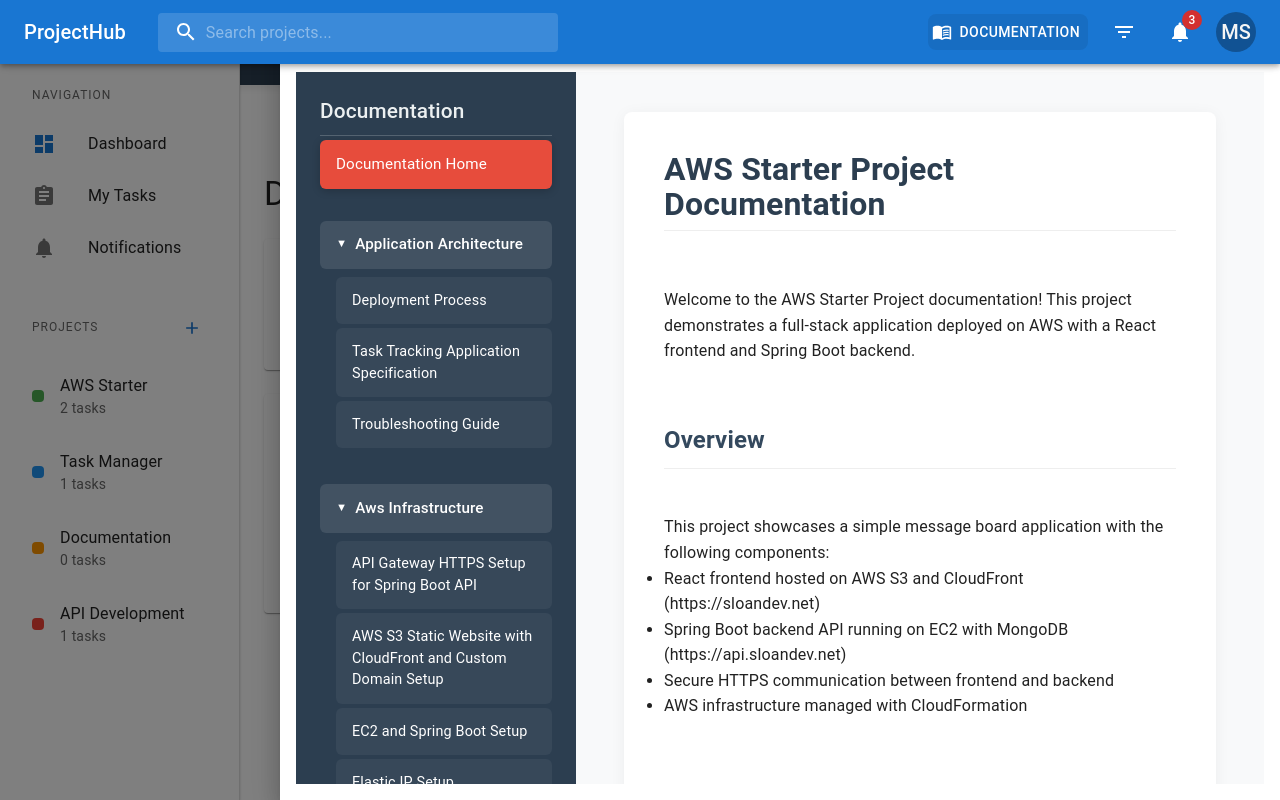
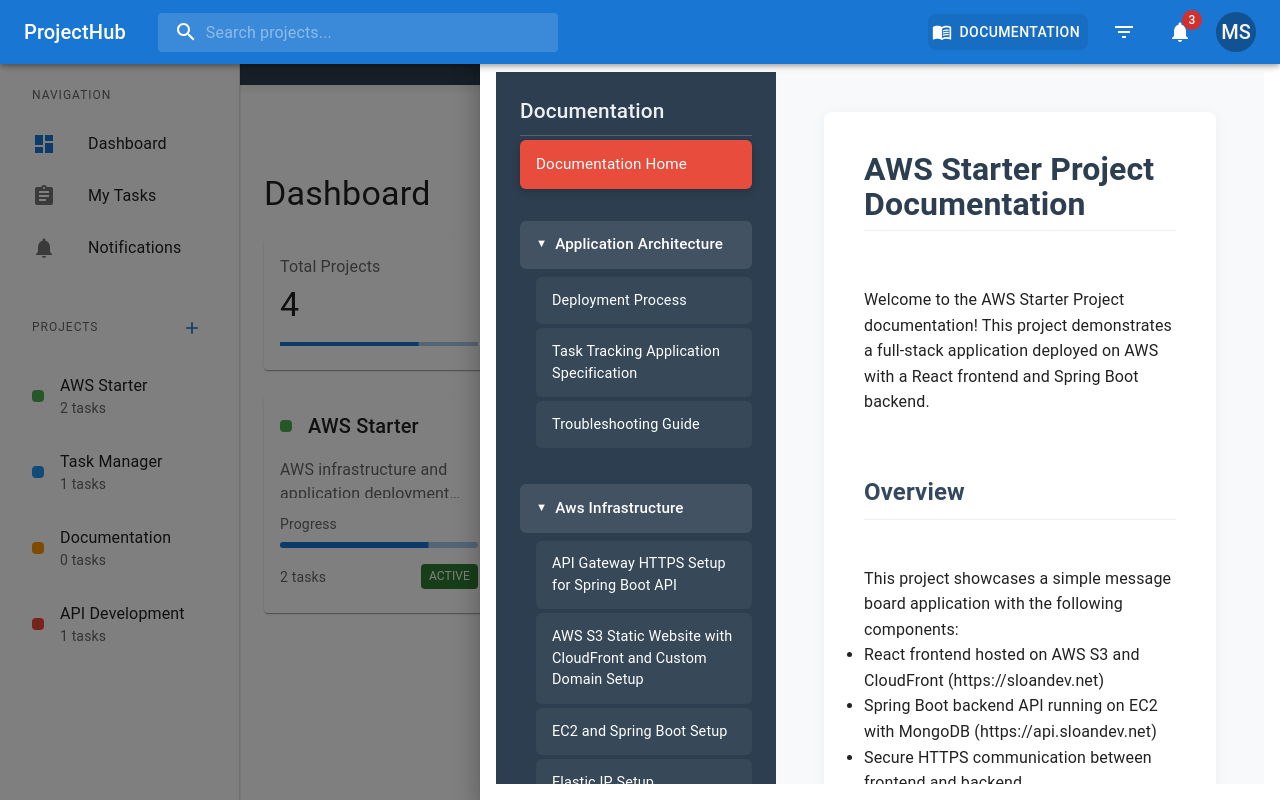
Before and after one commit to sloanibe/aws-starter-fe, a React (Vite) app in the folder aws-react-hello-world/: page / in a window 1280 px wide. Both pictures are taken after a click on the button "DOCUMENTATION". Built offline with nearby package versions, Linux system fonts and the light colour scheme.

Commit message:
fixed documents drawer opening and closing

```diff
--- a/aws-react-hello-world/src/components/Header.tsx
+++ b/aws-react-hello-world/src/components/Header.tsx
@@ -1,4 +1,4 @@
-import React, { useState } from 'react';
+import React, { useState, useRef, useCallback } from 'react';
 import { useNavigate } from 'react-router-dom';
 import {
   AppBar, Toolbar, IconButton, Avatar, Typography, Box,
@@ -22,6 +22,38 @@ const Header: React.FC<HeaderProps> = ({
   const [anchorEl, setAnchorEl] = useState<null | HTMLElement>(null);
   const [filterAnchorEl, setFilterAnchorEl] = useState<null | HTMLElement>(null);
   const [isDocumentationOpen, setIsDocumentationOpen] = useState(false);
+  const [drawerWidth, setDrawerWidth] = useState(800);
+  const [isResizing, setIsResizing] = useState(false);
+  const startXRef = useRef(0);
+  const startWidthRef = useRef(800);
+
+  const handleResizeStart = useCallback((e: React.MouseEvent) => {
+    setIsResizing(true);
+    startXRef.current = e.clientX;
+    startWidthRef.current = drawerWidth;
+  }, [drawerWidth]);
+
+  const handleResizeMove = useCallback((e: MouseEvent) => {
+    if (!isResizing) return;
+    const diff = startXRef.current - e.clientX;
+    const newWidth = Math.min(Math.max(startWidthRef.current + diff, 400), window.innerWidth * 0.9);
+    setDrawerWidth(newWidth);
+  }, [isResizing]);
+
+  const handleResizeEnd = useCallback(() => {
+    setIsResizing(false);
+  }, []);
+
+  React.useEffect(() => {
+    if (isResizing) {
+      document.addEventListener('mousemove', handleResizeMove);
+      document.addEventListener('mouseup', handleResizeEnd);
+      return () => {
+        document.removeEventListener('mousemove', handleResizeMove);
+        document.removeEventListener('mouseup', handleResizeEnd);
+      };
+    }
+  }, [isResizing, handleResizeMove, handleResizeEnd]);
 
   const handleProfileMenuOpen = (event: React.MouseEvent<HTMLElement>) => {
     setAnchorEl(event.currentTarget);
@@ -174,17 +206,36 @@ const Header: React.FC<HeaderProps> = ({
 
       {/* Documentation Drawer */}
       <Drawer
+        variant="temporary"
         anchor="right"
         open={isDocumentationOpen}
         onClose={() => setIsDocumentationOpen(false)}
+        ModalProps={{
+          keepMounted: true
+        }}
         sx={{
           '& .MuiDrawer-paper': {
-            width: '80%',
-            maxWidth: '1000px',
+            width: drawerWidth,
             p: 2
           }
         }}
       >
+        <Box
+          sx={{
+            position: 'absolute',
+            left: 0,
+            top: 0,
+            bottom: 0,
+            width: '8px',
+            cursor: 'col-resize',
+            backgroundColor: isResizing ? 'primary.main' : 'transparent',
+            '&:hover': {
+              backgroundColor: 'primary.light',
+              opacity: 0.3
+            }
+          }}
+          onMouseDown={handleResizeStart}
+        />
         <Box sx={{ display: 'flex', justifyContent: 'space-between', alignItems: 'center', mb: 2 }}>
           <Typography variant="h6">Documentation</Typography>
           <IconButton onClick={() => setIsDocumentationOpen(false)}>
```
